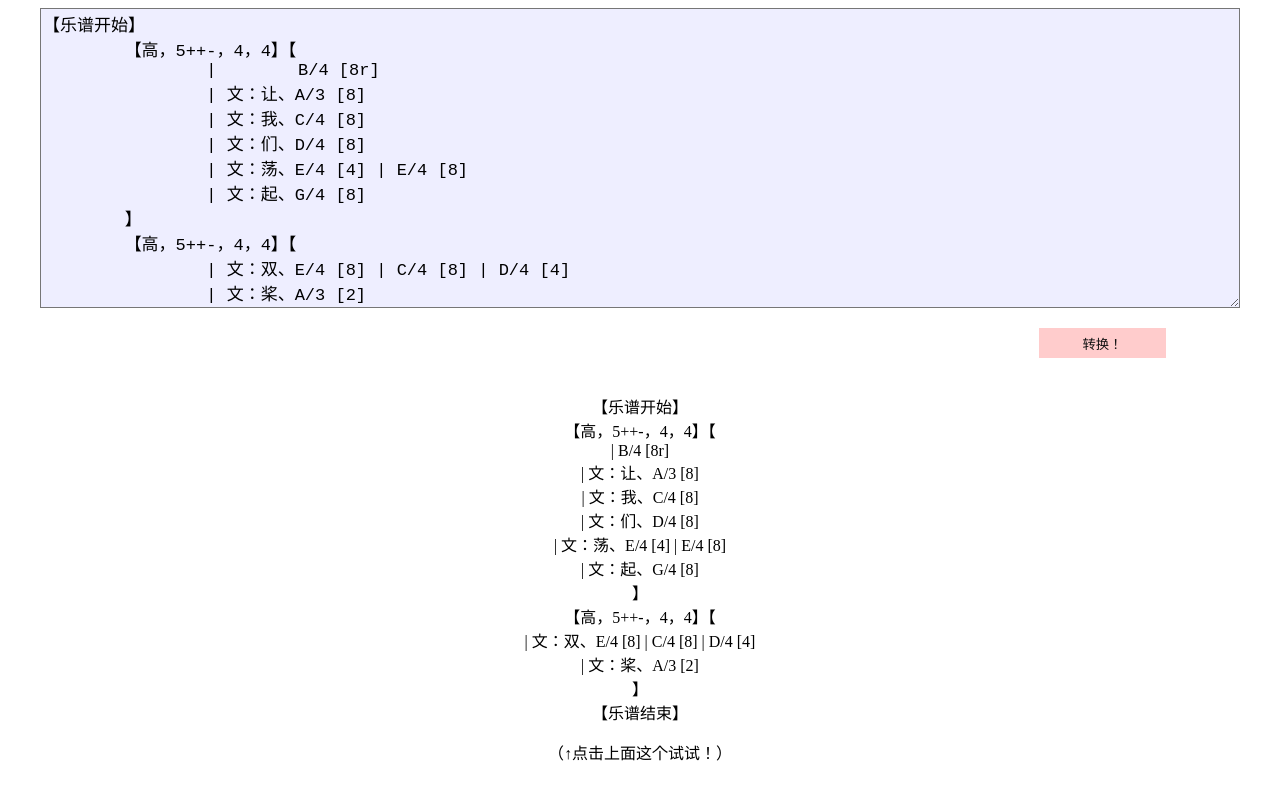
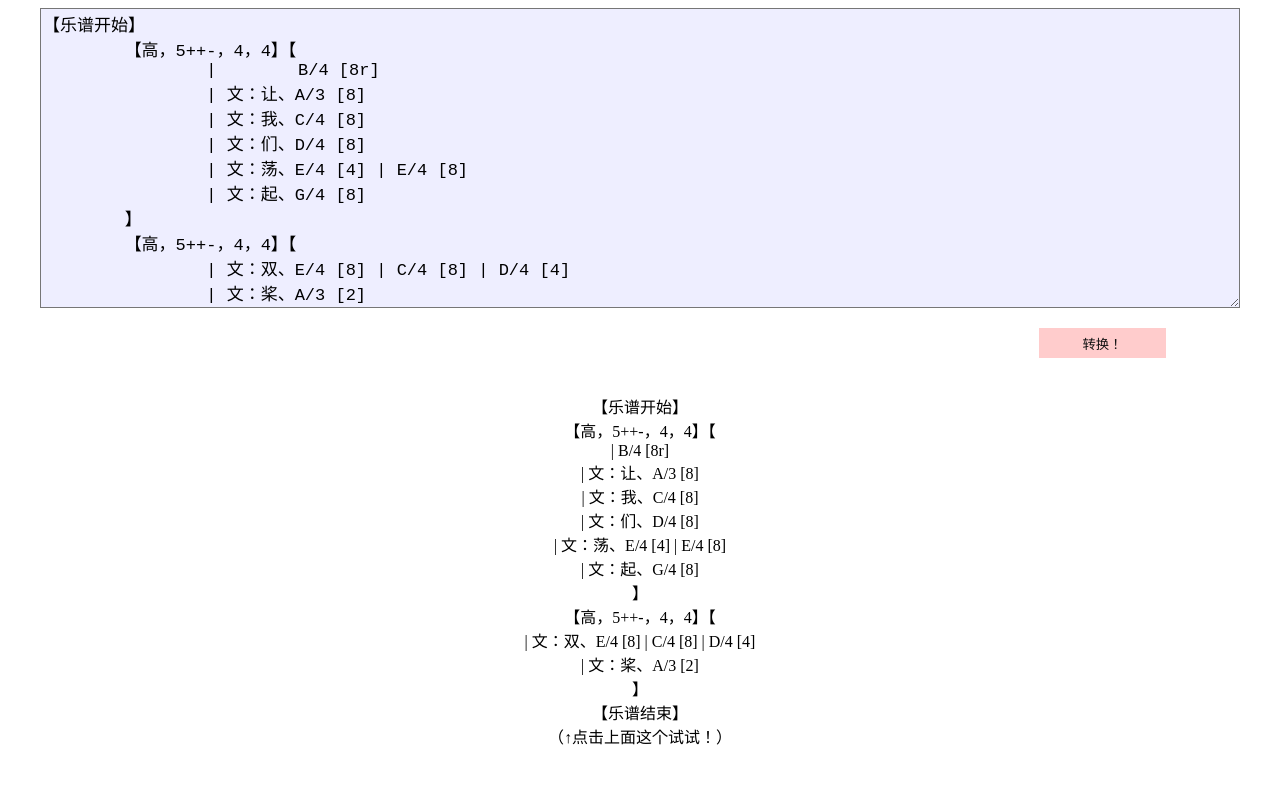
Before and after one commit to FFTYYY/YMusic, a website: page index.html in a window 1280 px wide. Drawn offline with Linux system fonts and the light colour scheme; a script that the page names is missing.

Commit message:
Update index.html

```diff
--- a/index.html
+++ b/index.html
@@ -55,13 +55,13 @@
 		| 文：桨、A/3 [2]
 	】
 【乐谱结束】
+（↑点击上面这个试试！）
 </textarea>
 </center>
 
 <button class = "the_button">转换！</button>
 
 <center><p class = "the_p"></p></center>
-<center><p>（↑点击上面这个试试！）</p></center>
 </body>
 
 <script src = "https://unpkg.com/ymusic@1.0.7/ymusic.js"></script>
```
